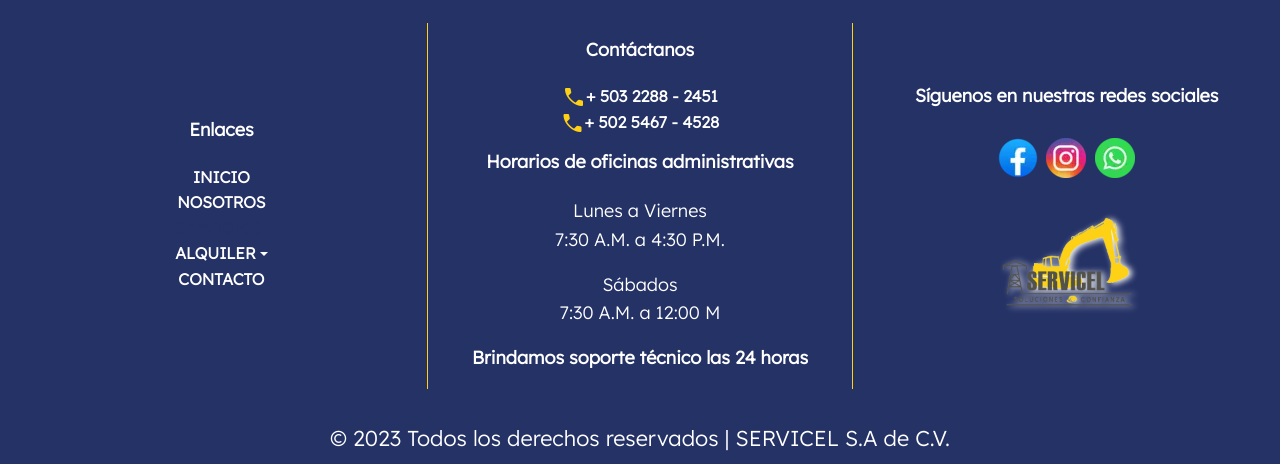
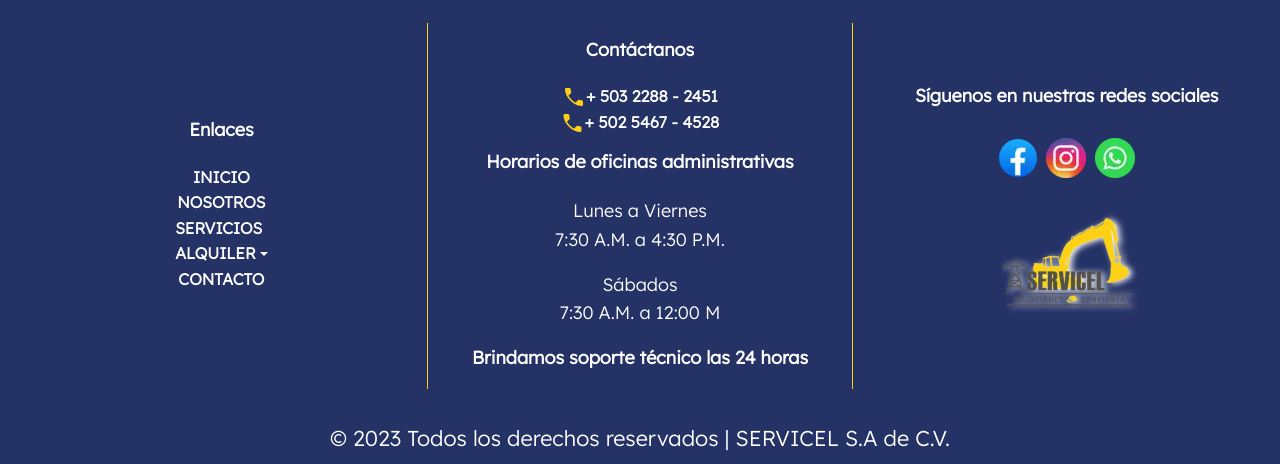
Before and after one commit to Ronaldo-Martinez/servicel, a Laravel app: page /alquiler/guatemala in a window 1280 px wide. Shown: the part 1025-1489 px from the top of the page. Run offline with Laravel 9, Linux system fonts and the light colour scheme; data that the repository does not hold is empty; style sheets or scripts are compiled from the project's sources.

Commit message:
correción en footer

```diff
--- a/resources/views/pages/base.blade.php
+++ b/resources/views/pages/base.blade.php
@@ -59,7 +59,7 @@
                         <ul class=" flex-grow-1 pe-3">
                             <a class="nav-link {{ request()->routeIs('inicio') ? 'active-nav' : 'text-white' }}" aria-current="page" href="{{ route('inicio') }}">INICIO</a>
                             <a class="nav-link {{ request()->routeIs('nosotros') ? 'active-nav' : 'text-white' }}" href="{{ route('nosotros') }}">NOSOTROS</a>
-                            <a class="nav-link {{ request()->routeIs('servicios') ? 'active-nav' : '' }}" href="{{ route('servicios') }}">SERVICIOS</a>
+                            <a class="nav-link {{ request()->routeIs('servicios') ? 'active-nav' : 'text-white' }}" href="{{ route('servicios') }}">SERVICIOS</a>
                             <div class="nav-link d-flex align-items-center dropdown {{ request()->routeIs('nosotros') ? 'active-nav' : 'text-white' }}">
                                 <div class="dropdown-toggle d-flex align-items-center h-100"  role="button" data-bs-toggle="dropdown" aria-expanded="false">
                                 ALQUILER
@@ -139,7 +139,7 @@
                         <h2 class="nav-link justify-content-center text-white fs-5 py-3 text-center">Enlaces</h2>
                         <a class="nav-link justify-content-center {{ request()->routeIs('inicio') ? 'active-footer' : 'text-white' }}" aria-current="page" href="{{ route('inicio') }}">INICIO</a>
                         <a class="nav-link justify-content-center {{ request()->routeIs('nosotros') ? 'active-footer' : 'text-white' }}" href="{{ route('nosotros') }}">NOSOTROS</a>
-                        <a class="nav-link {{ request()->routeIs('servicios') ? 'active-nav' : '' }}" href="{{ route('servicios') }}">SERVICIOS</a>
+                        <a class="nav-link {{ request()->routeIs('servicios') ? 'active-footer' : 'text-white' }}" href="{{ route('servicios') }}">SERVICIOS</a>
                         <div class="nav-link d-flex align-items-center dropdown">
                             <div class="text-white dropdown-toggle d-flex align-items-center h-100"  role="button" data-bs-toggle="dropdown" aria-expanded="false">
                               ALQUILER
```
